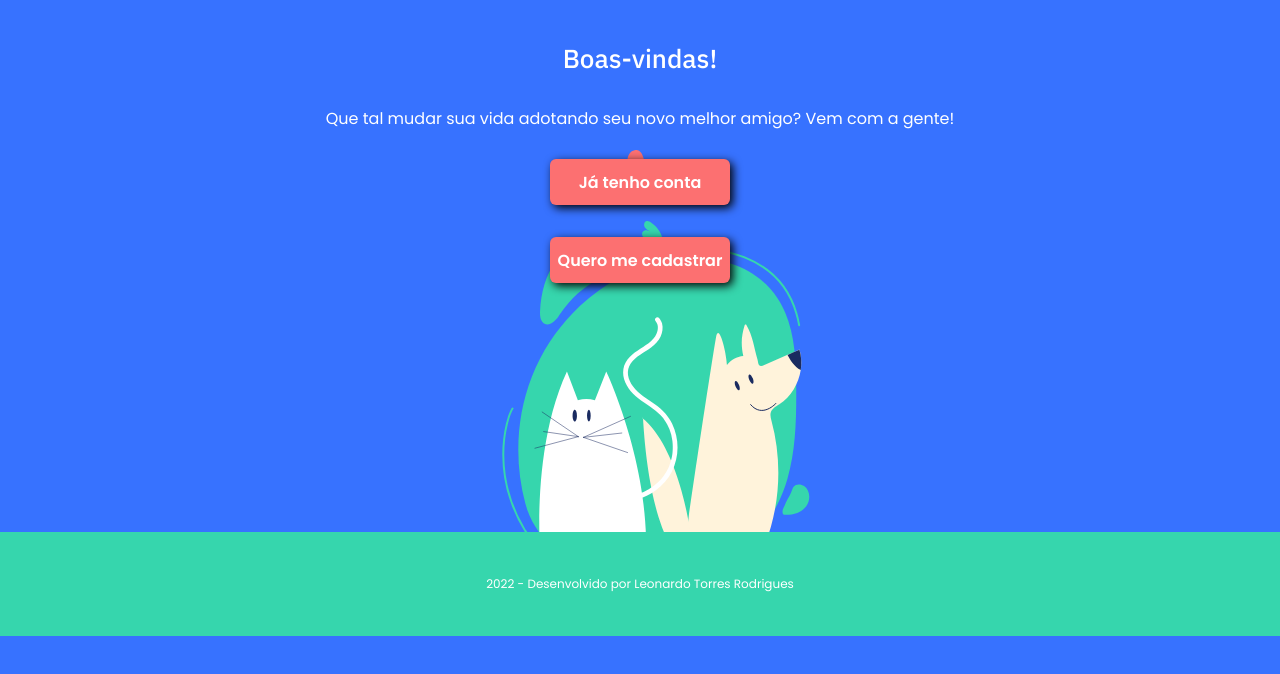
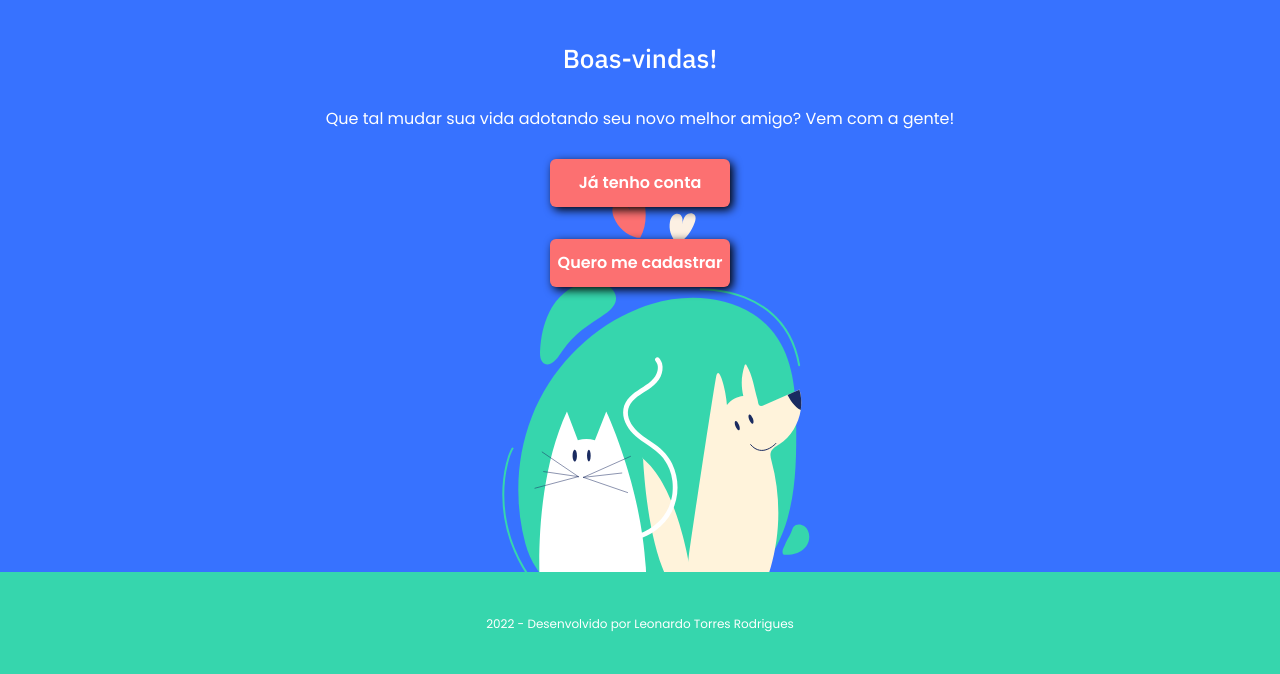
Before and after one commit to LeonardoTorresRodrigues/adopet, a plain HTML site: page index.html in a window 1280 px wide. Shown: the part 196-870 px from the top of the page. Before the commit the page ends 832 px from the top, so only its background shows below. Drawn offline with Linux system fonts and the light colour scheme.

Commit message:
Correção de bug no footer da página

```diff
--- a/assets/css/welcome_page_style.css
+++ b/assets/css/welcome_page_style.css
@@ -61,4 +61,8 @@ main {
     background-repeat: no-repeat;
     background-position: top left, center right, bottom 4rem center;
   }
+
+  main {
+    height: 80vh;
+  }
 }
```
